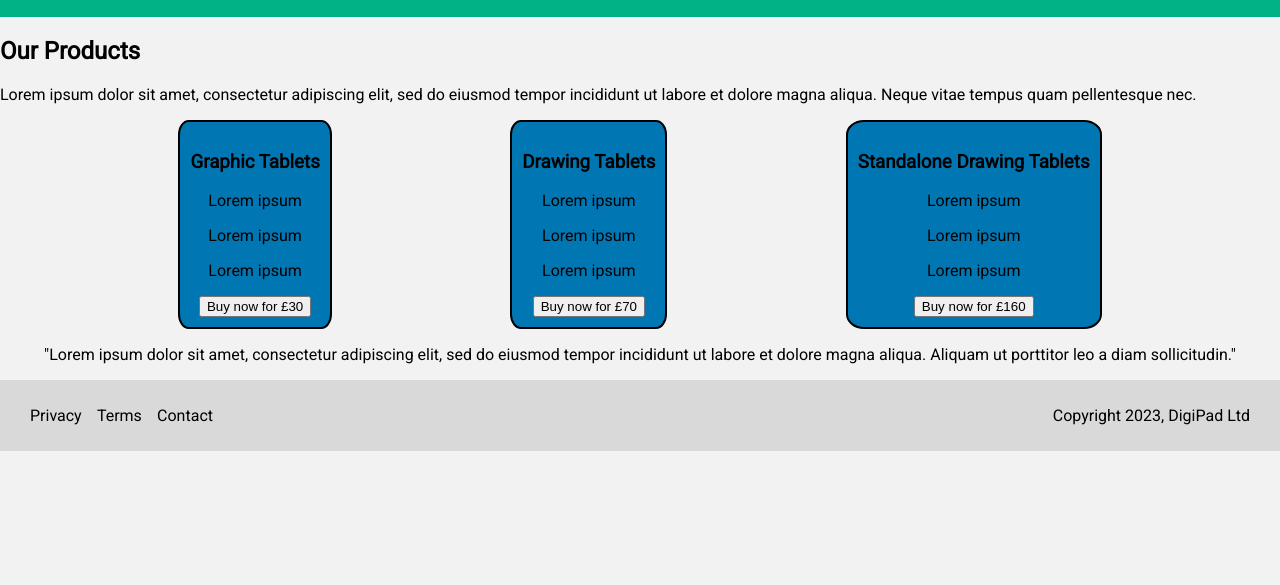
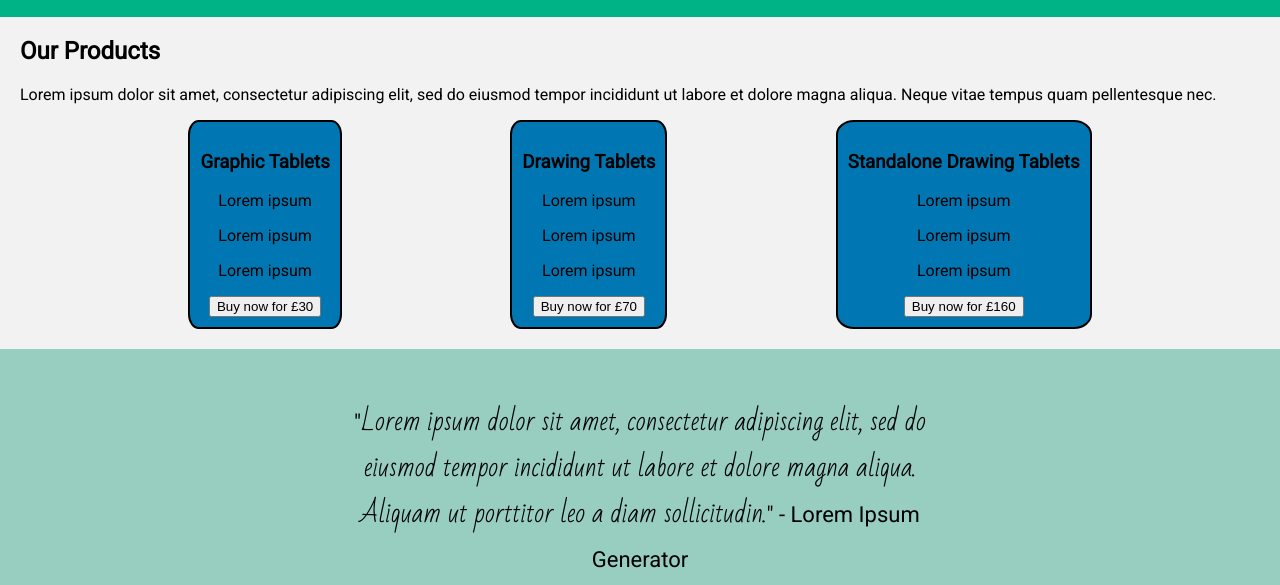
Before and after one commit to kez-io124/odin-landing-page, a plain HTML site: page index.html in a window 1280 px wide. Shown: the part 408-993 px from the top of the page. Before the commit the page ends 859 px from the top, so only its background shows below. Drawn offline with Linux system fonts and the light colour scheme.

Commit message:
Style testimonial section

```diff
--- a/index.html
+++ b/index.html
@@ -65,10 +65,11 @@
             </div>
         </section>
         <section class="testimonials">
-            <p>"Lorem ipsum dolor sit amet, consectetur
+            <p>"<span class="lorem-ipsum">Lorem ipsum dolor sit amet, consectetur
             adipiscing elit, sed do eiusmod tempor
             incididunt ut labore et dolore magna aliqua.
-            Aliquam ut porttitor leo a diam sollicitudin."</p>
+            Aliquam ut porttitor leo a diam sollicitudin.</span>"
+            - Lorem Ipsum Generator</p>
         </section>
     </main>
 
--- a/styles.css
+++ b/styles.css
@@ -1,4 +1,4 @@
-@import url('https://fonts.googleapis.com/css2?family=Bad+Script&family=Roboto&display=swap');
+@import url('https://fonts.googleapis.com/css2?family=Bad+Script&family=Roboto&family=Kaushan+Script&display=swap');
 
 body {
     font-family: Roboto, sans-serif;
@@ -23,7 +23,7 @@ header {
 
 .logo > p {
     font-size: 16px;
-    font-family: Bad Script, sans-serif;
+    font-family: "Bad Script", sans-serif;
     font-weight: bold;
     transform: translateY(4px);
 }
@@ -79,6 +79,10 @@ header {
     margin: 0 auto;
 }
 
+.products {
+    margin: 20px;
+}
+
 .digipads {
     display: flex;
     justify-content: space-evenly;
@@ -94,10 +98,24 @@ header {
 
 .testimonials {
     text-align: center;
+    background-color: #97cec0;
+    padding: 50px;
+}
+
+.testimonials > p {
+    width: 50%;
+    margin: 0 auto;
+    line-height: 45px;
+    font-size: 22px;
+}
+
+.lorem-ipsum {
+    font-family: "Bad Script", sans-serif;
+    font-size: 26px;
 }
 
 footer {
-    background-color: #d9d9d9;
+    background-color: #00b386;
     display: flex;
     justify-content: space-between;
     padding: 10px 30px;
```
